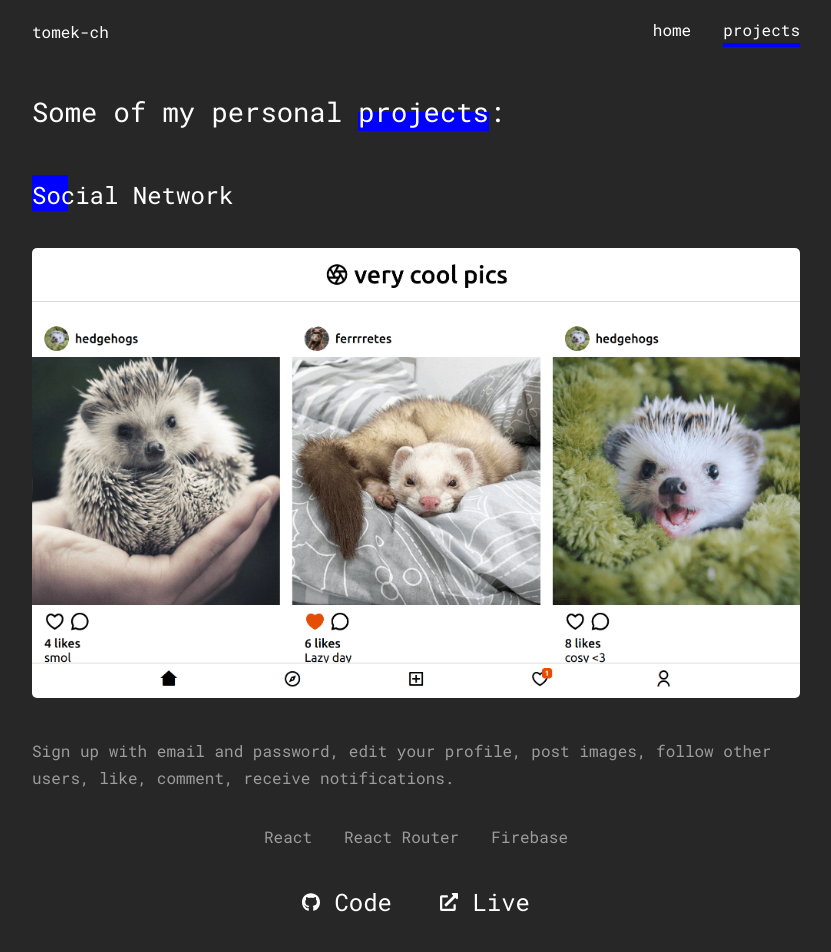
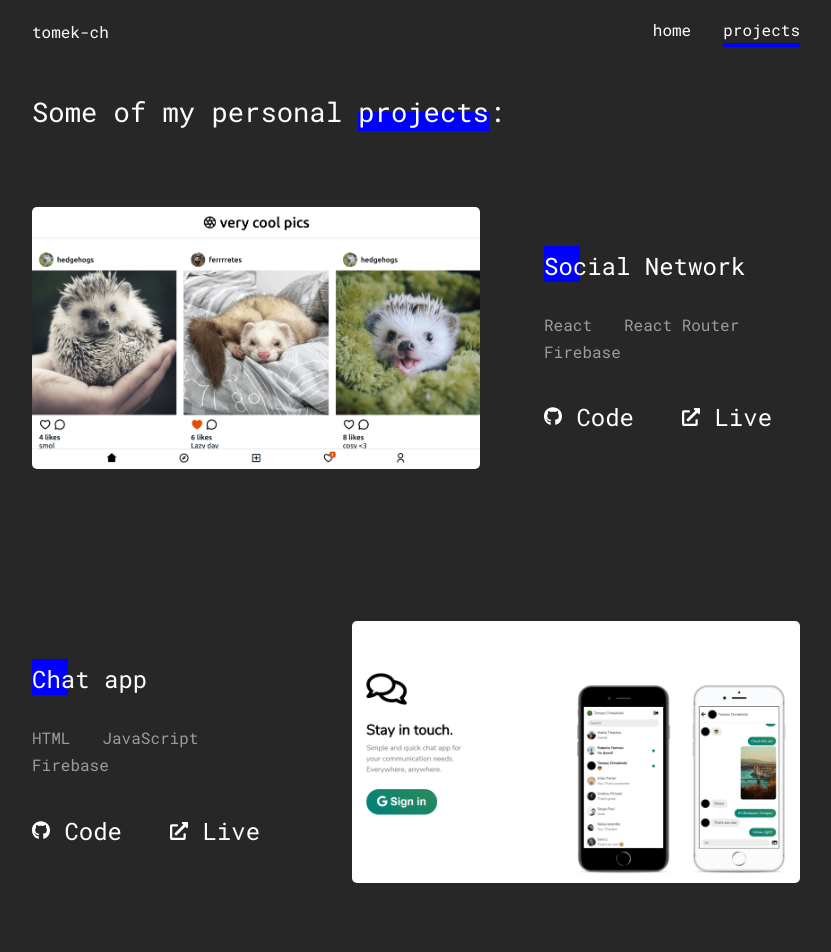
Before and after one commit to tomek-ch/portfolio2, a Next.js app: page /projects in a window 1280 px wide. Shown: the top 952 px of the page, without its empty margins (224-1055 px from the left). Built offline with nearby package versions, Linux system fonts and the light colour scheme.

Commit message:
Style projects for desktop

```diff
--- a/components/ProjectSection.js
+++ b/components/ProjectSection.js
@@ -1,14 +1,16 @@
 import Link from "next/link";
 import GitHubIcon from "./icons/GitHubIcon";
 import LinkIcon from "./icons/LinkIcon";
-import { project, links } from "../styles/Project.module.css";
+import { project, links, imgWrapper } from "../styles/Project.module.css";
 
 const ProjectSection = ({ title, description, tech, img, code, live }) => (
   <section className={project}>
+    <h2>{title}</h2>
+    <div className={imgWrapper}>
+      <img src={img} alt={`Screenshot of a ${title}`} />
+    </div>
     <div>
-      <h2>{title}</h2>
-      <img src={img} alt={`Screenshot of a ${title}`} />
-      <p>{description}</p>
+      {/* <p>{description}</p> */}
       <ul>
         {tech.map((tech) => (
           <li key={tech}>{tech}</li>
--- a/styles/Project.module.css
+++ b/styles/Project.module.css
@@ -3,7 +3,7 @@
 }
 
 .project img {
-  width: 100%;
+  max-width: 100%;
   margin: 2em 0;
 }
 
@@ -45,3 +45,45 @@
   left: 0;
   z-index: -1;
 }
+
+@media (min-width: 900px) {
+  .project {
+    display: grid;
+    grid-template-columns: 2fr 1fr;
+  }
+
+  .project:nth-child(2n) {
+    grid-template-columns: 1fr 2fr;
+  }
+
+  .project .imgWrapper {
+    grid-column: 1/2;
+    grid-row: 1/3;
+    margin-right: 4em;
+  }
+
+  .project h2 {
+    align-self: end;
+    margin-bottom: 1em;
+  }
+
+  .project ul {
+    justify-content: flex-start;
+    margin-top: 0;
+  }
+
+  .project .links {
+    justify-content: start;
+  }
+
+  .project:nth-child(2n) .imgWrapper {
+    grid-column: 2/3;
+    grid-row: 1/3;
+    margin-right: 0;
+    margin-left: 4em;
+  }
+
+  .project:nth-child(2n) > div {
+    grid-column: 1/2;
+  }
+}
```
